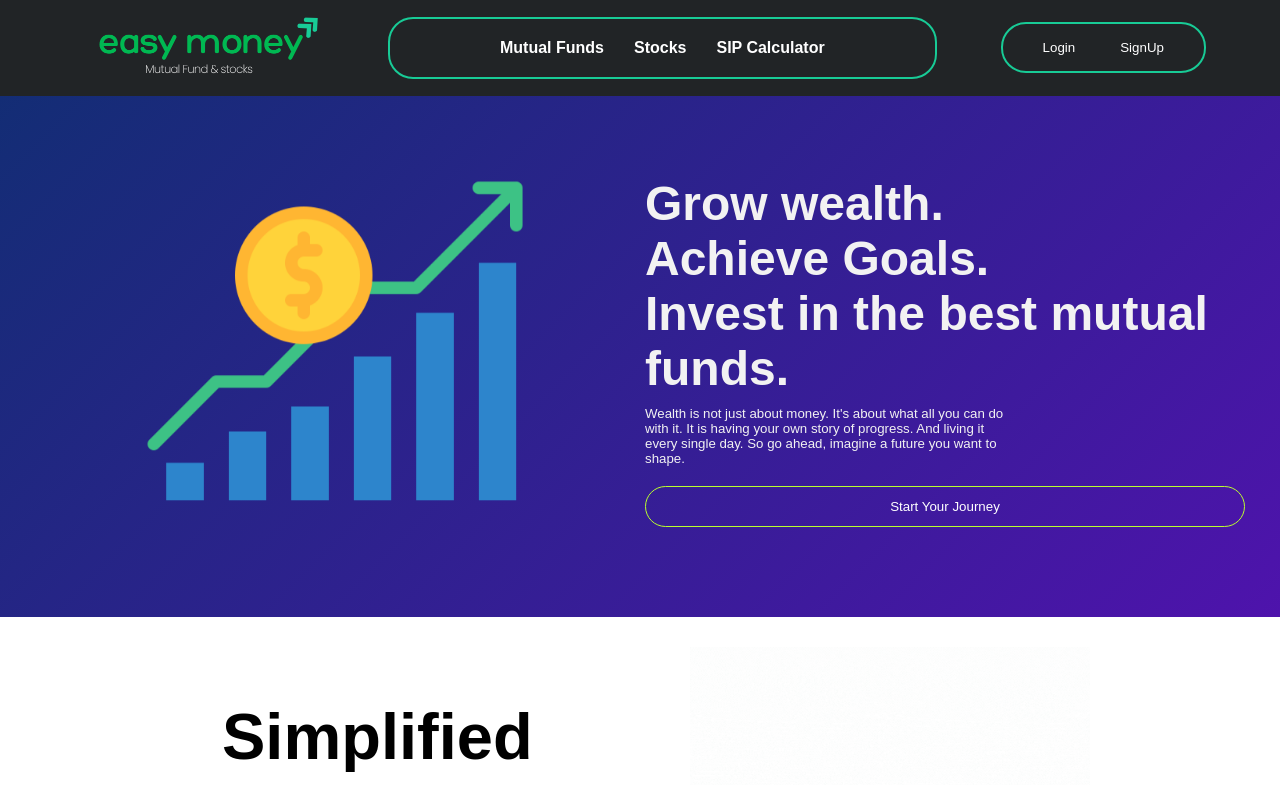
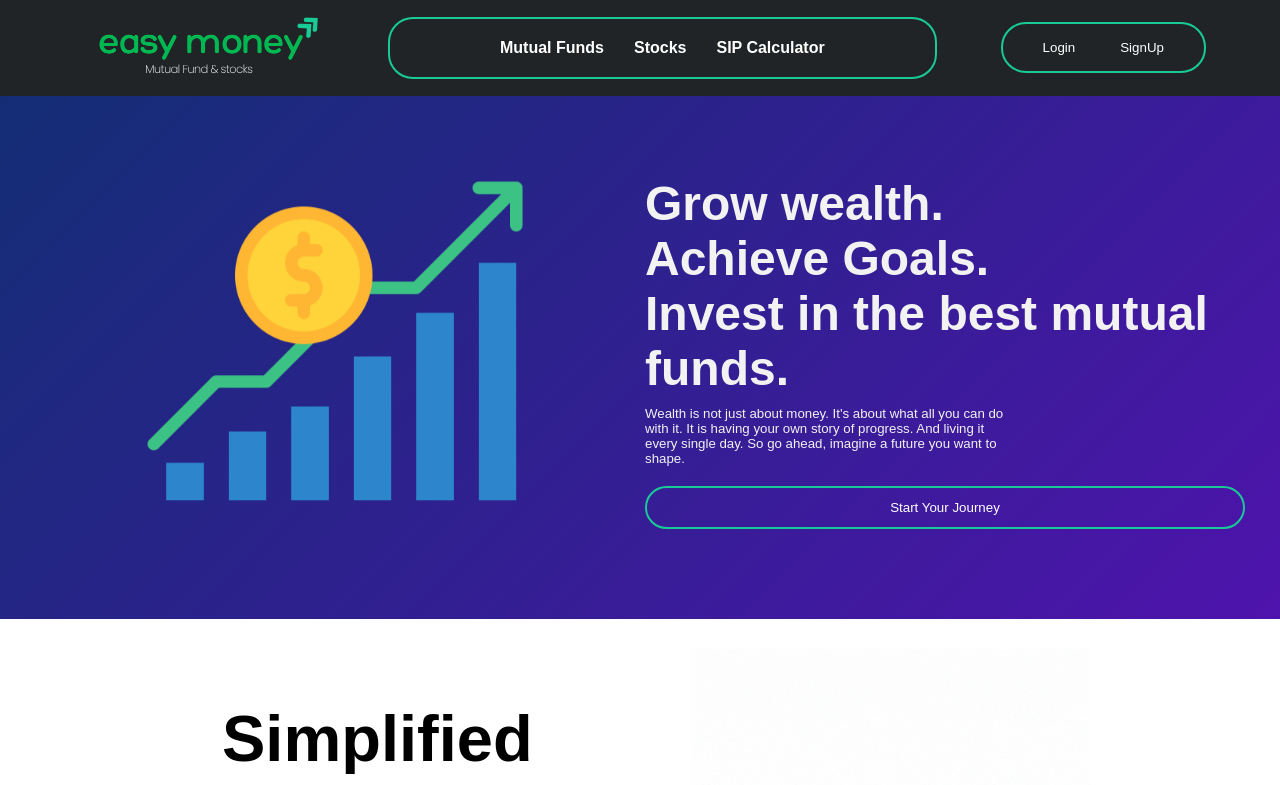
Before and after one commit to MashooqAli9140/easy-money, a React (Vite) app in the folder frontend/easymoney/: page / in a window 1280 px wide. Shown: the top 785 px of the page. Built offline with nearby package versions, Linux system fonts and the light colour scheme; no server answers.

Commit message:
home hero section css updated

```diff
--- a/frontend/easymoney/src/componants/Home_Hero/Home_hero.jsx
+++ b/frontend/easymoney/src/componants/Home_Hero/Home_hero.jsx
@@ -25,7 +25,8 @@ const Home_hero = () => {
                 </h5>
             </div>
             <div id='start-btn-div'>
-                <button id='start-btn' style={{ borderRadius:"25px", width:"100%", padding:"12px 8px 12px 8px", color:"white", border:"1px solid #BAFF2F",outline:"none"}}> <a href="/signup"> Start Your Journey </a> </button>
+
+                <button id='start-btn' style={{ borderRadius:"25px", width:"100%", padding:"12px 8px 12px 8px", color:"white", border:"2px solid #18CB96",outline:"none"}}> <a href="/signup"> Start Your Journey </a> </button>
             </div>
         </div>
     </div>
```
